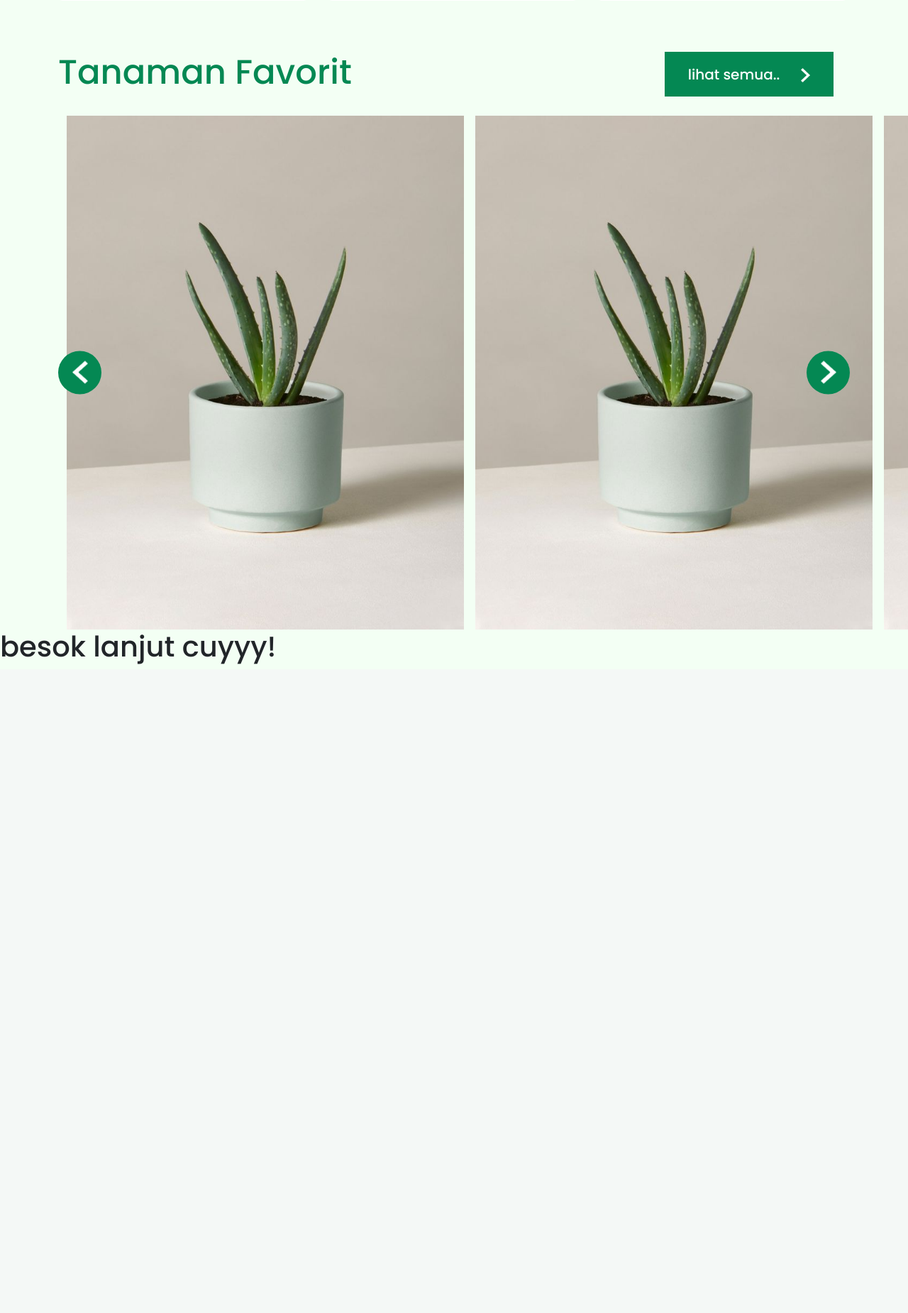
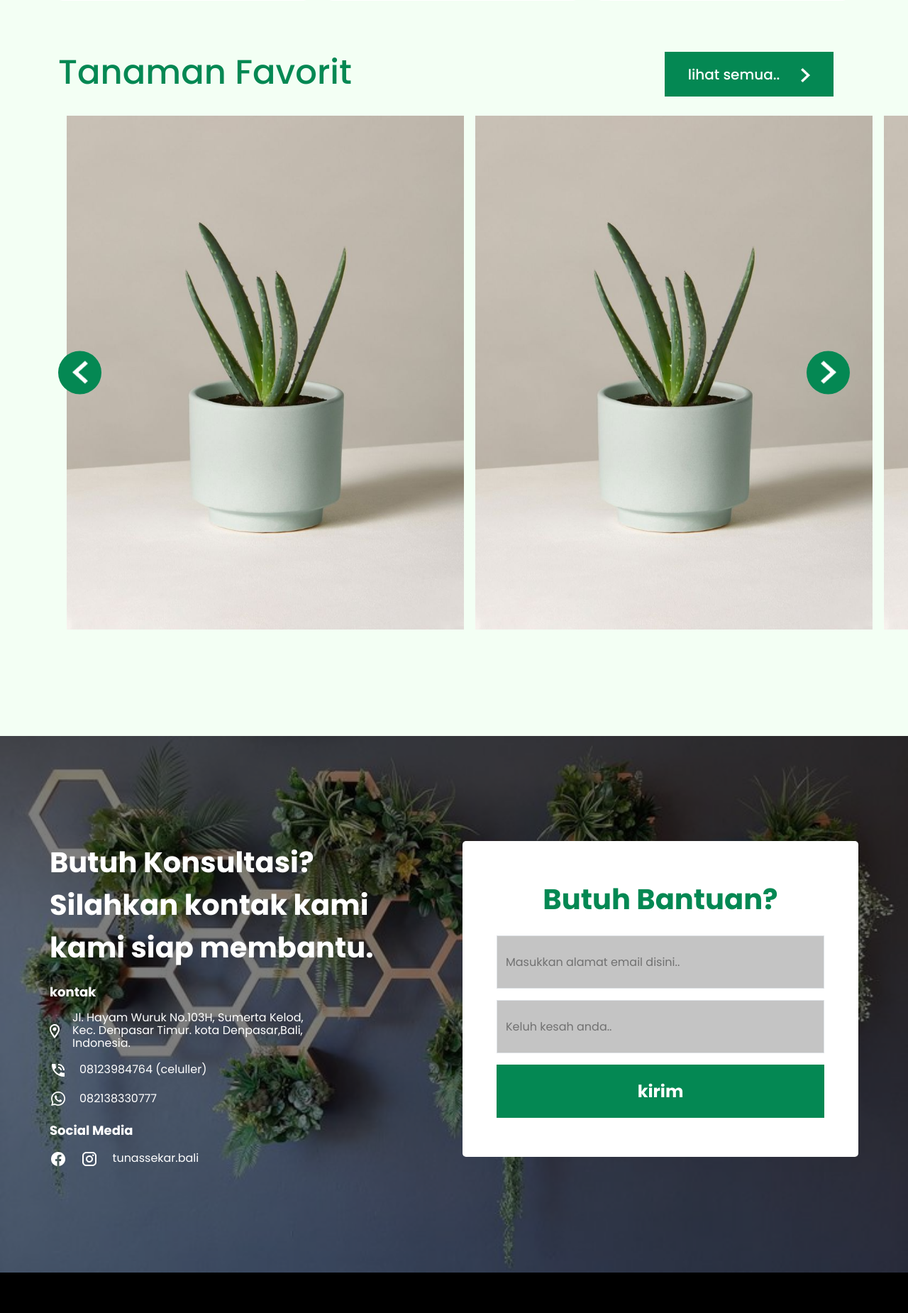
Before and after one commit to AdityaKusuma17/TunasSekar, a PHP site: page / in a window 1280 px wide. Shown: the part 3270-5120 px from the top of the page at 71% size. Before the commit the page ends 4206 px from the top, so only its background shows below. Run offline with PHP 8.4, Linux system fonts and the light colour scheme.

Commit message:
tambahan

```diff
--- a/index.html
+++ b/index.html
@@ -8,6 +8,7 @@
 
     <!-- link css -->
     <link rel="stylesheet" href="style/style.css">
+    <link rel="stylesheet" href="style/responsive.css">
 
     <!-- fonts google -->
     <link rel="preconnect" href="https://fonts.googleapis.com">
@@ -15,14 +16,14 @@
     <link href="https://fonts.googleapis.com/css2?family=Poppins:wght@400;500;700&display=swap" rel="stylesheet">
 
     <!-- logo title bar -->
-    <link rel="icon" href="assets/tunas_sekar-removebg-preview.png" type="image/x-icon">
+    <link rel="icon" href="assets/logotunassekar.png" type="image/x-icon">
 </head>
 <body>
     <!-- navbar -->
     <nav class="navbar navbar-expand-lg bg-body-transparent navbar-dark position-fixed w-100">
         <div class="container">
           <a class="navbar-brand" href="#">
-            <img src="./assets/tunas_sekar-removebg-preview.png" alt="Logo" width="30" class="d-inline-block align-text-top">
+            <img src="./assets/logotunassekar.png" alt="Logo" width="30" class="d-inline-block align-text-top">
             Tunas Sekar
           </a>
           <button class="navbar-toggler" type="button" data-bs-toggle="collapse" data-bs-target="#navbarNav" aria-controls="navbarNav" aria-expanded="false" aria-label="Toggle navigation">
@@ -37,7 +38,7 @@
                 <a class="nav-link" href="#">Layanan</a>
               </li>
               <li class="nav-item mx-2">
-                <a class="nav-link" href="#">Fiture</a>
+                <a class="nav-link" href="#">Temukan</a>
               </li>
               <li class="nav-item mx-2">
                 <a class="nav-link" href="#">Kontak</a>
@@ -68,7 +69,7 @@
                 </div>
             </div>
 
-            <img src="assets/Desain tanpa judul.png" class=" img position-absolute end-0 bottom-0">
+            <img src="assets/Desain tanpa judul.png" class=" img-hero position-absolute end-0 bottom-0">
         </div>
       </section>
 
@@ -376,8 +377,85 @@
     </section>
 
 
-    <h1>besok lanjut cuyyy!</h1>
+    <!-- kontak section -->
+    <section id="kontak">
+        <div class="container-fluid overlay h-100">
+            <div class="container">
+                <div class="row">
+                    <div class="col-md-6">
+                        <h3>Butuh Konsultasi? Silahkan kontak kami kami siap membantu.</h3>
+                        <div class="kontak">
+                            <h6>kontak</h6>
+                            <div class="mb-3 d-flex align-items-center">
+                                <div>
+                                    <img src="assets/lokasi icon.png" alt="">
+                                </div>
+                                <a href="https://maps.app.goo.gl/YjMvD3WZX6Mr84Sk7?g_st=iw">Jl. Hayam Wuruk No.103H, Sumerta Kelod, Kec. Denpasar Timur. kota Denpasar,Bali, Indonesia.</a>
+                            </div>
 
+                            <div class="mb-3 d-flex align-items-center">
+                                <div>
+                                    <img src="assets/kontak icon.png" alt="">
+                                </div>
+                                <a href="#">08123984764 (celuller)</a>
+                            </div>
+
+                            <div class="mb-3 d-flex align-items-center">
+                                <div>
+                                    <img src="assets/whatsapp icon.png" alt="">
+                                </div>
+                                <a href="#">082138330777</a>
+                            </div>
+                        </div>
+                        <h6>Social Media</h6>
+                            <a href="#" class="me-3"><img src="assets/facebook icon.png" alt=""></a>
+                            <a href="#" class="me-3"><img src="assets/instagram icon.png" alt=""></a>
+                            <a href="#" class="linktunassekar">tunassekar.bali</a>
+                        </div>
+                        <div class="col-md-6">
+                        <div class="card-kontak w-100">
+                            <form>
+                                <h2>Butuh Bantuan?</h2>
+                                <div class="form-floating mb-3">
+                                    <input type="email" class="form-control" id="floatingInput" placeholder="name@example.com">
+                                    <label for="floatingInput" class="d-flex align-items-center">Masukkan alamat email disini..</label>
+                                  </div>
+                                  <div class="form-floating mb-3">
+                                    <input type="text" class="form-control" id="floatingInput" placeholder="name@example.com">
+                                    <label for="floatingInput" class="d-flex align-items-center">Keluh kesah anda..</label>
+                                  </div>
+                                  <button class="button-kontak" type="submit">kirim</button>
+                            </form>
+                        </div>
+                    </div>
+                </div>
+            </div>
+        </div>
+    </section>
+<!-- footer -->
+    <footer class="d-flex align-items-center position-relative">
+        <div class="container-fluid">
+            <div class="container">
+                <div class="row">
+                    <div class="col-md-7 d-flex align-items-center">
+                        <img src="assets/logotunassekar.png" alt="" class="img">
+                        <a href="#" class="ms-3">Tunas Sekar</a>
+                    </div>
+                    <div class="col-md-5 d-flex justify-content-evenly">
+                        <a href="#hero">Beranda</a>
+                        <a href="#layanan">Layanan</a>
+                        <a href="#rekomendasi">rekomendasi</a>
+                        <a href="#kontak">kontak</a>
+                    </div>
+                </div>
+                <div class="row position-absolute copyright start-50 translate-middle">
+                    <div class="col-12">
+                        <p>Copyright Kelompok2 @2023.</p>
+                    </div>
+                </div>
+            </div>
+        </div>
+    </footer>
     <script src="https://cdn.jsdelivr.net/npm/bootstrap@5.3.2/dist/js/bootstrap.bundle.min.js" integrity="sha384-C6RzsynM9kWDrMNeT87bh95OGNyZPhcTNXj1NW7RuBCsyN/o0jlpcV8Qyq46cDfL" crossorigin="anonymous"></script>
 </body>
 </body>
--- /dev/null
+++ b/style/responsive.css
@@ -0,0 +1,18 @@
+@media screen and (max-width : 922px) {
+
+}
+
+@media screen and (max-width : 576px) {
+    .hero-tagline h1 {
+        line-height: 52px;
+    }
+
+    .img-hero {
+        width: 65%;
+        height: auto;
+    }
+}
+
+@media screen and (max-width : 350px) {
+
+}
--- a/style/style.css
+++ b/style/style.css
@@ -56,7 +56,7 @@ body {
     width: 100%;
 }
 
-.img {
+.img-hero {
     height: 80%;
 }
 
@@ -366,3 +366,141 @@ border: none;
     background-color: var(--primary-color);
     padding: 0;
 }
+
+/* kontak section */
+
+#kontak {
+    background-image: url(/assets/background\ kontak.jpeg);
+    margin-top: 150px;
+    background-repeat: no-repeat;
+    background-size: cover;
+}
+
+#kontak .overlay {
+    background: rgba(0, 0, 0, 0.5);
+}
+
+#kontak .container {
+    padding: 148px 0 148px 0;
+}
+
+#kontak h3 {
+    font-style: normal;
+    font-weight: 600;
+    font-size: 40px;
+    line-height: 60px;
+    color: white;
+}
+
+#kontak h6 {
+    font-style: normal;
+    font-weight: 600;
+    font-size: 18px;
+    line-height: 27px;
+    color: white;
+    margin: 19px 0 14px 0;
+}
+
+.kontak a {
+    font-style: normal;
+    font-weight: normal;
+    font-size: 16px;
+    line-height: 18px;
+    color: white;
+    text-decoration: none;
+    margin-left: 18px;
+    width: 332px;
+    display: inline-block;
+}
+
+.linktunassekar {
+    font-weight: normal;
+    font-size: 16px;
+    line-height: 18px;
+    color: white;
+    text-decoration: none;
+}
+
+.card-kontak {
+    width: 100%;
+    height: 445px;
+    background-color: white;
+    border-radius: 5px;
+    padding: 52px 48px;
+}
+
+.card-kontak h2 {
+    font-style: normal;
+    font-weight: 600;
+    font-size: 40px;
+    line-height: 60px;
+    color: var(--primary-color);
+    text-align: center;
+    margin-bottom: 21px;
+}
+
+.form-control {
+    background: #c4c4c4;
+    height: 75px !important;
+    border-radius: 0;
+}
+
+.form-floating label{
+    font-style: normal;
+    font-weight: normal;
+    font-size: 16px;
+    line-height: 18px;
+    color: #717171;
+}
+
+.button-kontak {
+    width: 100%;
+    height: 75px;
+    background: var(--primary-color);
+    border: none;
+    font-style: normal;
+    font-weight: 600;
+    font-size: 24px;
+    line-height: 36px;
+    color: white;
+}
+
+/* footer */
+footer {
+    width: 100%;
+    height: 270px;
+    background: #000    ;
+}
+
+.img {
+    width: 80px;
+    height: 80px;
+}
+
+.copyright {
+    bottom: 1%;
+    color: white;
+    font-style: normal;
+    font-weight: normal;
+    font-size: 14px;
+    line-height: 21px;
+}
+
+footer a {
+    font-style: normal;
+    font-weight: bold;
+    font-size: 20px;
+    line-height: 30px;
+    color: white;
+    text-decoration: none;
+}
+
+footer a:hover {
+    font-style: normal;
+    font-weight: bold;
+    font-size: 20px;
+    line-height: 30px;
+    color:  var(--primary-color);
+    text-decoration: none;
+    transition: all ease-in .2s;
+}
```
Also changed, not shown: assets/background kontak.jpeg (added), assets/facebook icon.png (added), assets/instagram icon.png (added), assets/kontak icon.png (added), assets/logotunassekar.png (added), assets/lokasi icon.png (added), assets/whatsapp icon.png (added).
